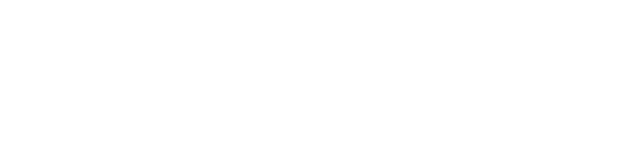
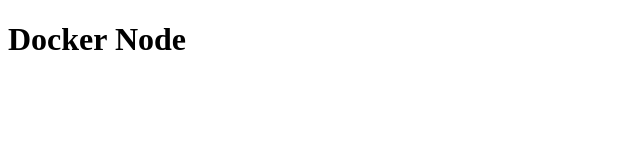
Before and after one commit to fitfab/node-dev, a React app: page public/index.html in a window 1280 px wide. Shown: the whole page, without its empty margins (0-640 px from the left). Built offline with nearby package versions, Linux system fonts and the light colour scheme.

Commit message:
add some copy to html

```diff
--- a/public/index.html
+++ b/public/index.html
@@ -2,8 +2,10 @@
 <html lang="en">
 <head>
   <meta charset="UTF-8">
+  <title> Docker Node App</title>
 </head>
 <body>
+  <h1>Docker Node </h1>
   <script src="/build/bundle.js"></script>
 </body>
 </html>
```
